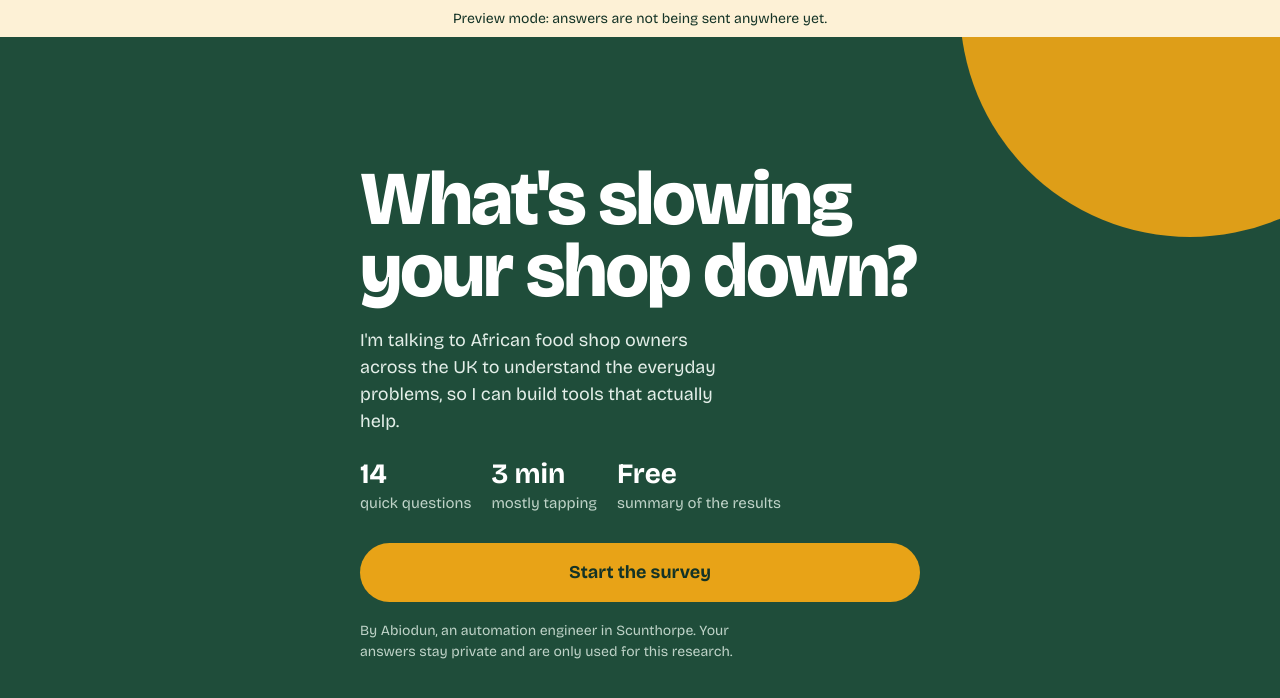
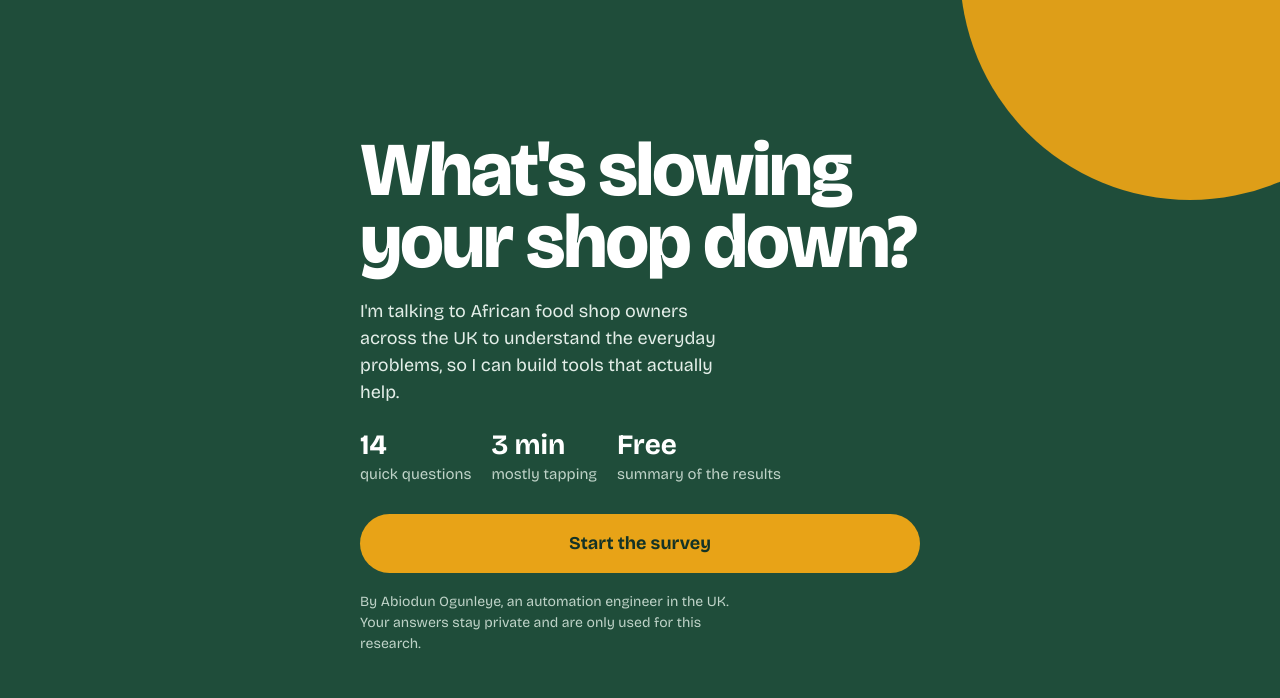
Before and after one commit to abiodunogunleye/shop-survey, a plain HTML site: page index.html in a window 1280 px wide. Drawn offline with nearby package versions, Linux system fonts and the light colour scheme.

Commit message:
Add files via upload

```diff
--- a/index.html
+++ b/index.html
@@ -15,8 +15,8 @@
      ========================================================= -->
 <script>
   window.SURVEY_CONFIG = {
-    webhookUrl: "PASTE_YOUR_N8N_WEBHOOK_URL_HERE",
-    contactEmail: "your-email@example.com"
+    webhookUrl: "https://automation.abiodunogunleye.store/webhook/shop-survey",
+    contactEmail: "ogunleyeabiodunb@gmail.com"
   };
 </script>
 <style>
@@ -228,7 +228,7 @@
         <div class="fact"><strong>Free</strong><span>summary of the results</span></div>
       </div>
       <button class="btn btn-start" id="startBtn" type="button">Start the survey</button>
-      <p class="byline">By Abiodun, an automation engineer in Scunthorpe. Your answers stay private and are only used for this research.</p>
+      <p class="byline">By Abiodun Ogunleye, an automation engineer in the UK. Your answers stay private and are only used for this research.</p>
     </div>
   </section>
 
```
